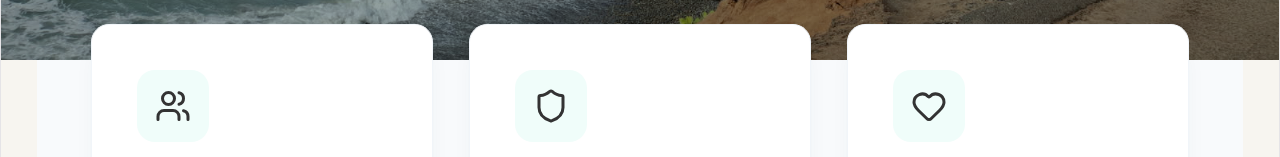
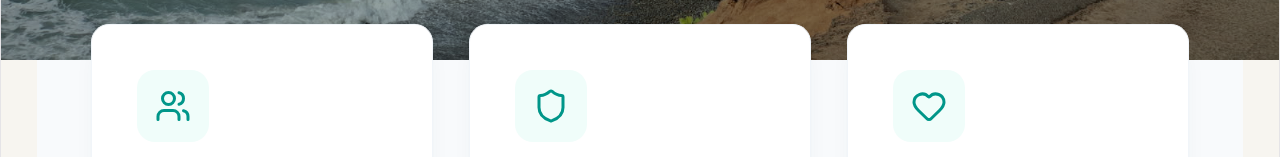
Before and after one commit to johnkrahenbuhl/mk-business, a React (Vite) app: page / in a window 1280 px wide. Shown: the part 795-952 px from the top of the page. Built offline with nearby package versions, Linux system fonts and the light colour scheme.

Commit message:
Corrected Pillars2.tsx L42 No overload matches this call.

```diff
--- a/src/components/Pillars2.tsx
+++ b/src/components/Pillars2.tsx
@@ -1,22 +1,21 @@
-import React from "react";
 import { Users, Shield, Heart } from "lucide-react";
 
 export const Pillars = () => {
   const pillars = [
     {
-      icon: <Users className="w-8 h-8 text-teal-600" />,
+      icon: Users,
       title: "About Us",
       description:
         "Your premier destination for personal development. Our acclaimed training programs are celebrated for their transformative effects, empowering individuals worldwide.",
     },
     {
-      icon: <Shield className="w-8 h-8 text-teal-600" />,
+      icon: Shield,
       title: "Our Promise",
       description:
         "Our courses are expertly designed to provide top-tier content and an exceptional learning experience tailored to achieve tangible, real-world results.",
     },
     {
-      icon: <Heart className="w-8 h-8 text-teal-600" />,
+      icon: Heart,
       title: "Why Choose Us",
       description:
         "We commit to providing personalized support and guidance, customized to your specific needs and aspirations for ultimate growth.",
@@ -32,15 +31,16 @@ export const Pillars = () => {
       <div className="container mx-auto px-4 lg:px-12">
         {/* Reduced gap on md, expanding on lg */}
         <div className="grid md:grid-cols-3 gap-4 lg:gap-8 -mt-32 relative z-20 items-stretch">
-          {pillars.map((pillar, idx) => (
+          {pillars.map((pillar, idx) => {
+            const Icon = pillar.icon;
+
+            return (
               <div
                 key={idx}
                 className="h-full flex flex-col bg-white rounded-2xl p-6 lg:p-10 xl:pb-16 2xl:pb-24 shadow-xl shadow-teal-900/5 hover:-translate-y-2 transition-transform duration-300 border border-slate-100 group"
               >
-              <div className="w-16 h-16 rounded-2xl bg-teal-50 flex items-center justify-center mb-6 group-hover:bg-teal-600 group-hover:text-white transition-colors duration-300">
-                {React.cloneElement(pillar.icon as React.ReactElement, {
-                  className: "w-8 h-8 group-hover:text-white transition-colors",
-                })}
+                <div className="w-16 h-16 rounded-2xl bg-teal-50 flex items-center justify-center mb-6 group-hover:bg-teal-600 transition-colors duration-300">
+                  <Icon className="w-8 h-8 text-teal-600 group-hover:text-white transition-colors" />
                 </div>
                 <h3 className="text-2xl font-serif text-teal-950 font-bold mb-4">
                   {pillar.title}
@@ -49,7 +49,8 @@ export const Pillars = () => {
                   {pillar.description}
                 </p>
               </div>
-          ))}
+            );
+          })}
         </div>
       </div>
     </section>
```
Also changed, not shown: 00_archive_src-components/Navbar3.tsx (renamed from src/components/Navbar3.tsx), 00_archive_src-components/Testimonials2-rsw.tsx (renamed from src/components/Testimonials2-rsw.tsx). Lines whose indentation alone changed are shown as unchanged.
